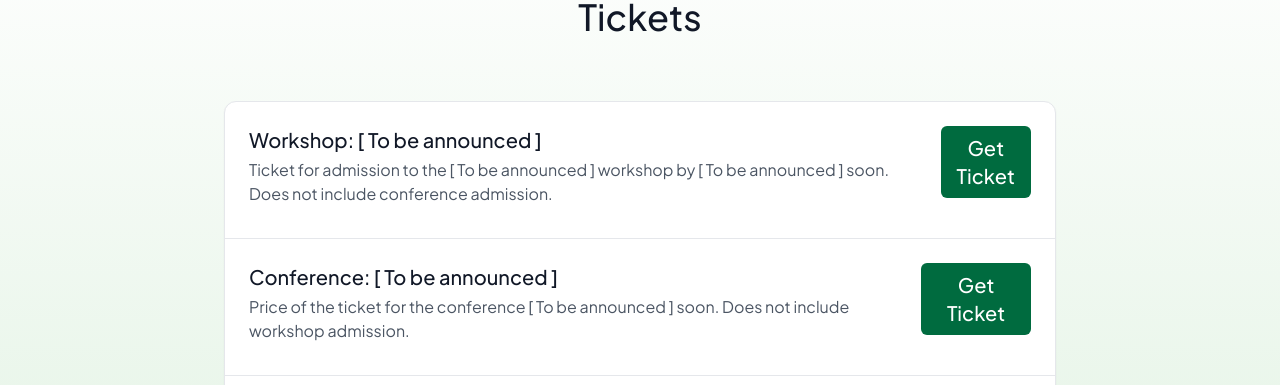
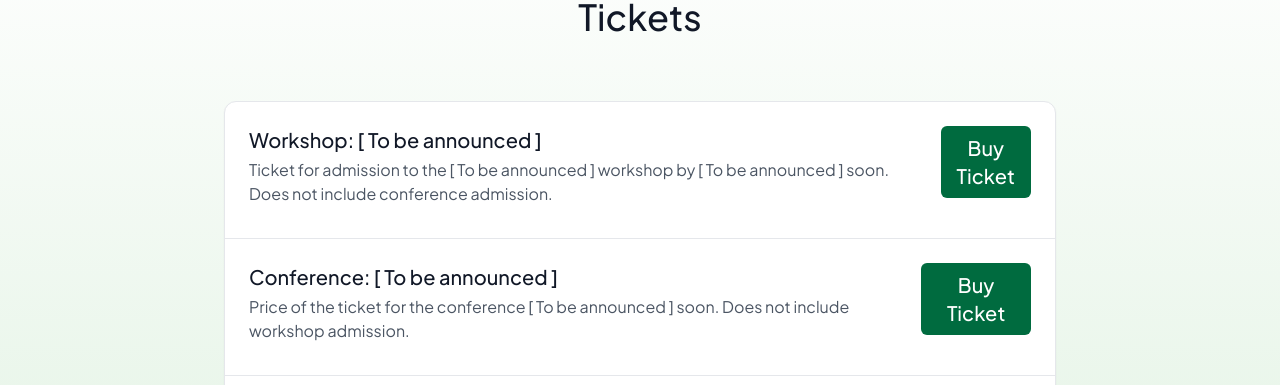
Before and after one commit to gophercon-africa/website, a Next.js app: page / in a window 1280 px wide. Shown: the part 3880-4265 px from the top of the page. Built offline with nearby package versions, Linux system fonts and the light colour scheme.

Commit message:
Fix toast message

```diff
--- a/src/components/common/ToastWrapper.tsx
+++ b/src/components/common/ToastWrapper.tsx
@@ -1,5 +1,5 @@
 import React from 'react';
-import { toast } from 'react-hot-toast';
+import { toast } from 'sonner';
 
 interface ToastWrapperProps {
   children: React.ReactNode;
@@ -31,10 +31,6 @@ const ToastWrapper: React.FC<ToastWrapperProps> = ({
         lineHeight: '1.5',
       },
       icon: '🎉',
-      iconTheme: {
-        primary: '#006B3F',
-        secondary: '#fff',
-      }
     });
   };
 
--- a/src/components/tickets/Tickets.tsx
+++ b/src/components/tickets/Tickets.tsx
@@ -25,7 +25,7 @@ export default function Tickets() {
                       message="To be announced soon!"
                       className="ml-4"
                     >
-                      <span className="text-xl font-medium"> <button className="bg-[#006B3F] text-white px-4 py-2 rounded-md hover:bg-[#005A35] transition-colors duration-200">Get Ticket</button></span>
+                      <span className="text-xl font-medium"> <button className="bg-[#006B3F] text-white px-4 py-2 rounded-md hover:bg-[#005A35] transition-colors duration-200">Buy Ticket</button></span>
                     </ToastWrapper>
                   </div>
                 </div>
@@ -50,7 +50,7 @@ export default function Tickets() {
                       message="To be announced soon!"
                       className="ml-4"
                     >
-                      <span className="text-xl font-medium"> <button className="bg-[#006B3F] text-white px-4 py-2 rounded-md hover:bg-[#005A35] transition-colors duration-200">Get Ticket</button></span>
+                      <span className="text-xl font-medium"> <button className="bg-[#006B3F] text-white px-4 py-2 rounded-md hover:bg-[#005A35] transition-colors duration-200">Buy Ticket</button></span>
                     </ToastWrapper>
                   </div>
                 </div>
```
